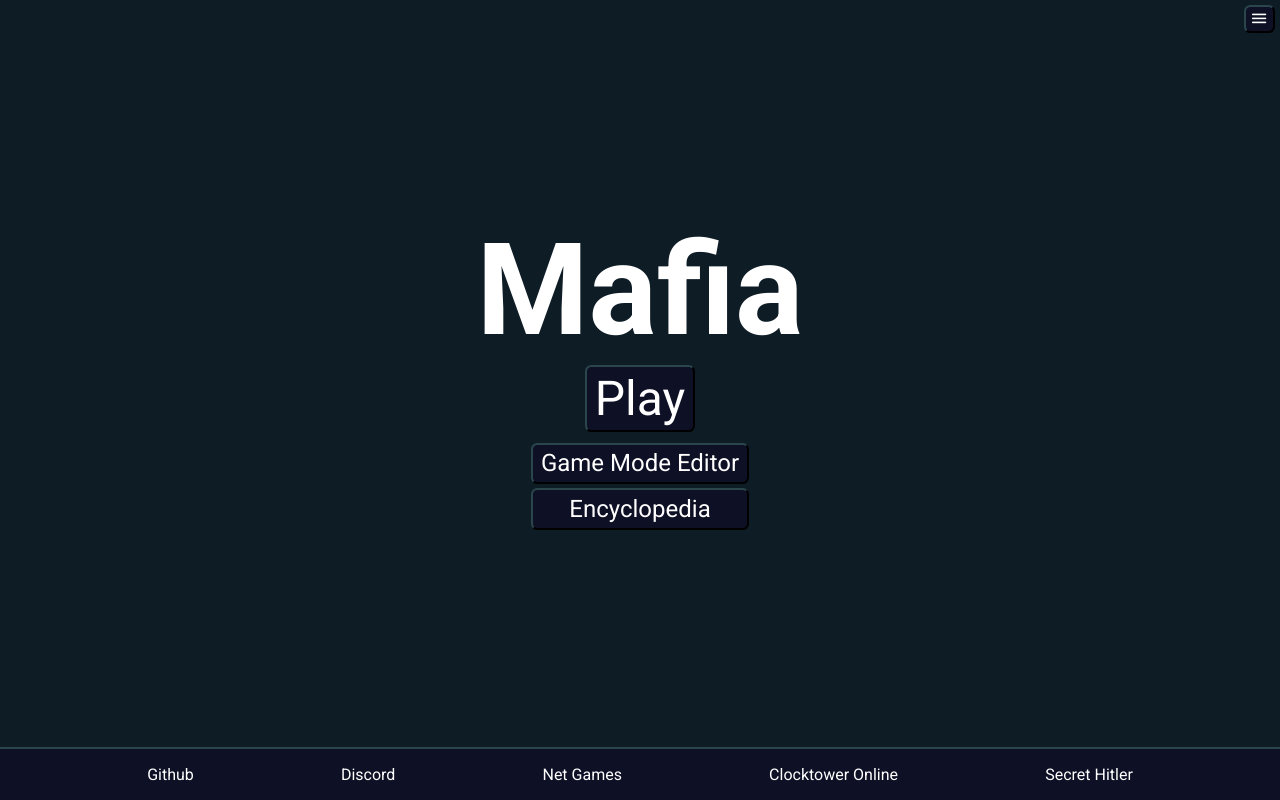
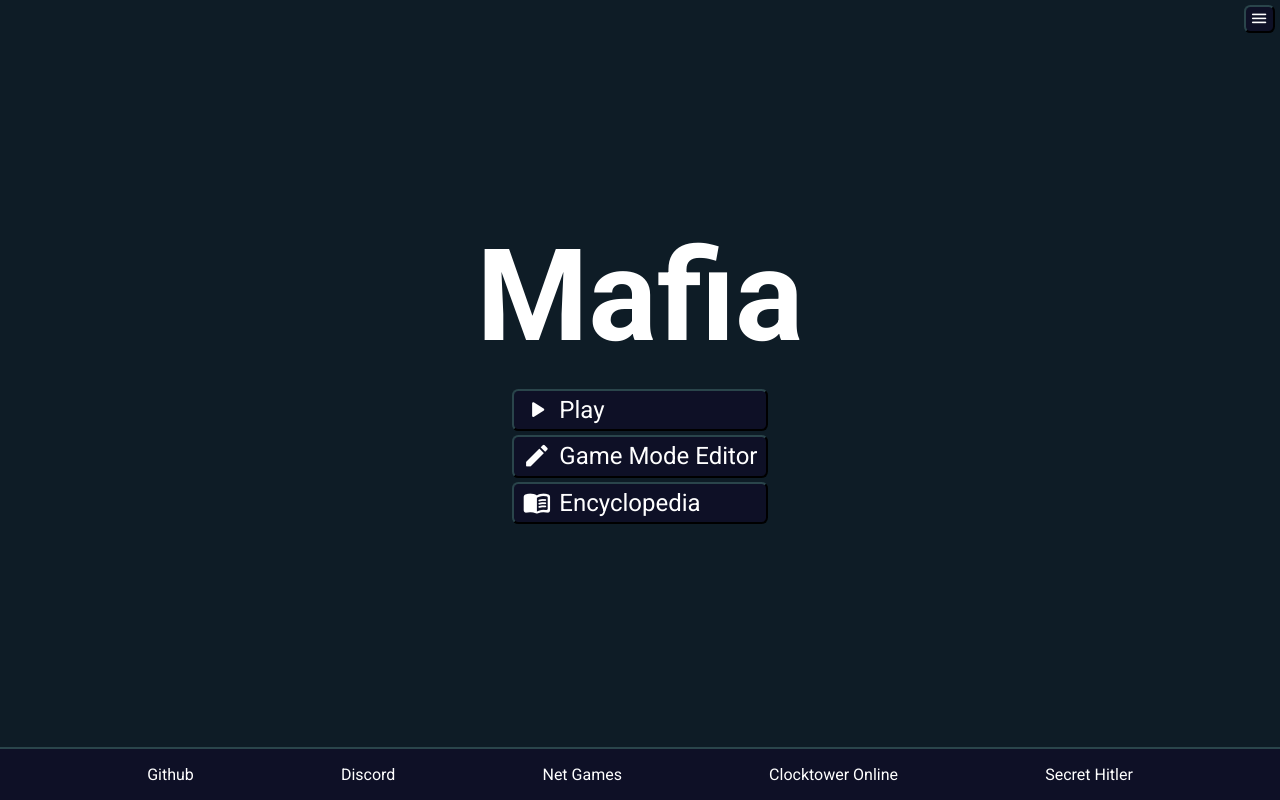
Before and after one commit to mafia-rust/mafia, a React (Create React App) app in the folder client/: page / in a window 1280 px wide. Built offline with nearby package versions, Linux system fonts and the light colour scheme.

Commit message:
Restyle lobby menu and main menu

```diff
--- a/client/src/components/ClipboardButtons.tsx
+++ b/client/src/components/ClipboardButtons.tsx
@@ -9,7 +9,7 @@ type CopyButtonResult = boolean;
 type CopyButtonProps = ButtonProps<CopyButtonResult> & { onClick?: undefined, ref?: undefined, text: string };
 
 function reconcileCopyProps(props: CopyButtonProps): ButtonProps<CopyButtonResult> {
-    let newProps: any = {...props};
+    let newProps: Partial<CopyButtonProps> = {...props};
     delete newProps.onClick;
     delete newProps.ref;
     newProps.text = undefined;
@@ -42,10 +42,10 @@ type PasteButtonProps<H> = ButtonProps<PasteButtonResult<H>> & {
 };
 
 function reconcilePasteProps<H>(props: PasteButtonProps<H>): ButtonProps<PasteButtonResult<H>> {
-    const newProps: any = {...props};
+    const newProps: Partial<PasteButtonProps<H>> = {...props};
     delete newProps.onClick;
-    delete newProps.onPasteSuccessful;
-    delete newProps.handlerFailureText;
+    delete newProps.onClipboardRead;
+    delete newProps.failureText;
 
     return newProps;
 }
--- a/client/src/components/GameModesEditor.tsx
+++ b/client/src/components/GameModesEditor.tsx
@@ -31,11 +31,12 @@ export default function GameModesEditor(): ReactElement {
     const [disabledRoles, setDisabledRoles] = useState<Role[]>([]);
 
 
-    const onChangeRolePicker = (value: RoleOutline, index: number) => {
-        let newRoleList = [...roleList];
+    const onChangeRolePicker = useCallback((value: RoleOutline, index: number) => {
+        const newRoleList = [...roleList];
         newRoleList[index] = value;
         setRoleList(newRoleList);
-    }
+    }, [roleList]);
+
     const addOutline = () => {
         setRoleList([...roleList, {type: "any"}]);
     }
--- a/client/src/components/OutlineSelector.tsx
+++ b/client/src/components/OutlineSelector.tsx
@@ -178,9 +178,7 @@ export function OutlineListSelector(props: {
     const {roleList} = useContext(GameModeContext);
 
     const simplify = () => {
-        for(let i = 0; i < roleList.length; i++) {
-            props.onChangeRolePicker(simplifyRoleOutline(roleList[i]), i);
-        }
+        props.setRoleList(roleList.map(simplifyRoleOutline));
     }
 
     return <section className="graveyard-menu-colors selector-section">
--- a/client/src/index.css
+++ b/client/src/index.css
@@ -159,7 +159,7 @@ code, .code {
     --background-color: #192c23;
     --primary-color: #0c1a0c;
     --primary-border-color: #3b5738;
-    --secondary-color: #212e20;
+    --secondary-color: #14271e;
     --hover-color: #2d4e37;
     --tab-color: #254230;
 }
--- a/client/src/menu/lobby/LobbyMenu.tsx
+++ b/client/src/menu/lobby/LobbyMenu.tsx
@@ -16,6 +16,7 @@ import { GameModeContext } from "../../components/GameModesEditor";
 import PhaseTimesSelector from "../../components/PhaseTimeSelector";
 import { OutlineListSelector } from "../../components/OutlineSelector";
 import DisabledRoleSelector from "../../components/DisabledRoleSelector";
+import Icon from "../../components/Icon";
 
 export default function LobbyMenu(): ReactElement {
     const [roleList, setRoleList] = useState(
@@ -107,10 +108,10 @@ export default function LobbyMenu(): ReactElement {
                                 );
                             }
                         }}
-                    >{translate("importFromClipboard")}</PasteButton>
+                    ><Icon>content_paste</Icon> {translate("importFromClipboard")}</PasteButton>
                     <PhaseTimesSelector
                         disabled={!isHost}
-                        onChange={GAME_MANAGER.sendSetPhaseTimesPacket}
+                        onChange={pts => GAME_MANAGER.sendSetPhaseTimesPacket(pts)}
                     />
                     <OutlineListSelector
                         disabled={!isHost}
@@ -177,7 +178,7 @@ function LobbyMenuHeader(): JSX.Element {
                     Anchor.setContent(<LobbyMenu/>)
                 }
             }}>
-                {translate("menu.lobby.button.start")}
+                <Icon>play_arrow</Icon>{translate("menu.lobby.button.start")}
             </button>
             <RoomLinkButton/>
         </div>
--- a/client/src/menu/lobby/LobbyNamePane.tsx
+++ b/client/src/menu/lobby/LobbyNamePane.tsx
@@ -3,6 +3,7 @@ import { ReactElement } from "react";
 import GAME_MANAGER from "../..";
 import translate from "../../game/lang";
 import { StateEventType, StateListener } from "../../game/gameManager.d";
+import Icon from "../../components/Icon";
 
 
 
@@ -39,7 +40,7 @@ export default function LobbyNamePane(): ReactElement {
         {!isSpectator && <NameSelector/>}
         {isSpectator && <button
             onClick={()=>{GAME_MANAGER.sendSetSpectatorPacket(false)}}
-        >{translate("switchToPlayer")}</button>}
+        ><Icon>sports_esports</Icon> {translate("switchToPlayer")}</button>}
     </section>
 }
 
@@ -52,7 +53,7 @@ function NameSelector(): ReactElement {
             <section><h2>{GAME_MANAGER.getMyName() ?? ""}</h2></section>
             <button
                 onClick={()=>{GAME_MANAGER.sendSetSpectatorPacket(true)}}
-            >{translate("switchToSpectator")}</button>
+            ><Icon>visibility</Icon> {translate("switchToSpectator")}</button>
         </div>
         <div className="name-box">
             <input type="text" value={enteredName}
--- a/client/src/menu/lobby/lobbyMenu.css
+++ b/client/src/menu/lobby/lobbyMenu.css
@@ -35,11 +35,14 @@
 
 .lm > header button{
     font-size: 1.5rem;
-    padding: .5rem;
+    display: flex;
+    flex-direction: row;
+    gap: .25rem;
+    padding: .25rem .5rem;
 }
 
 .lm > header button .icon {
-    font-size: 1.5rem;
+    font-size: 1.8rem;
 }
 
 .lm > main ol {
@@ -81,3 +84,30 @@
 .lobby-name section{
     flex-grow: 1;
 }
+
+.lm .player-list > div {
+    border: .13rem solid var(--primary-border-color);
+    border-top-color: black;
+    border-left-color: black;
+    border-radius: .5rem;
+}
+
+.lm .player-list ol li {
+    display: flex;
+    flex-direction: row;
+    justify-content: space-between;
+    padding: .13rem .25rem;
+    gap: .5rem;
+    align-items: center;
+    min-height: 2rem;
+}
+
+.lm .player-list ol li:nth-of-type(even) {
+    background-color: var(--secondary-color);
+}
+
+.lm .player-list ol li > div {
+    display: flex;
+    flex-direction: row;
+    gap: .25rem;
+}
--- a/client/src/menu/main/StartMenu.tsx
+++ b/client/src/menu/main/StartMenu.tsx
@@ -3,13 +3,12 @@ import GAME_MANAGER from "../../index";
 import "../../index.css"
 import "./startMenu.css"
 import translate from "../../game/lang";
-// import WikiSearch from "../../components/WikiSearch";
 import Anchor from "../Anchor";
-// import * as LoadingScreen from "../LoadingScreen";
-import StandaloneWiki from "./StandaloneWiki";
 import PlayMenu from "./PlayMenu";
 import LoadingScreen from "../LoadingScreen";
 import GameModesEditor from "../../components/GameModesEditor";
+import Icon from "../../components/Icon";
+import WikiCoverCard from "../../components/WikiCoverCard";
 
 type StartMenuProps = {
 }
@@ -28,13 +27,16 @@ export default class StartMenu extends React.Component<StartMenuProps, StartMenu
         <main>
             <section id="main">
                 <h1>{translate("menu.start.title")}</h1>
-
-                    <button onClick={()=>{this.connectButton()}}>
-                        {translate("menu.start.button.play")}
+                <div>
+                    <button onClick={() => this.connectButton()}>
+                        <Icon>play_arrow</Icon> {translate("menu.start.button.play")}
                     </button>
-                <div>
-                    <button onClick={() => {Anchor.setCoverCard(<GameModesEditor/>)}}>{translate("menu.settings.gameSettingsEditor")}</button>
-                    <button onClick={()=>{Anchor.setContent(<StandaloneWiki/>)}}>{translate("menu.wiki.title")}</button>
+                    <button onClick={() => Anchor.setCoverCard(<GameModesEditor/>)}>
+                        <Icon>edit</Icon> {translate("menu.settings.gameSettingsEditor")}
+                    </button>
+                    <button onClick={() => Anchor.setCoverCard(<WikiCoverCard />, "wiki-menu-colors")}>
+                        <Icon>menu_book</Icon> {translate("menu.wiki.title")}
+                    </button>
                 </div>
 
             </section>
--- a/client/src/menu/main/startMenu.css
+++ b/client/src/menu/main/startMenu.css
@@ -24,7 +24,7 @@
 }
 
 .sm > main > section#main > div {
-    margin-top: .5rem;
+    margin-top: 1rem;
     display: flex;
     flex-direction: column;
 }
@@ -33,14 +33,15 @@
     padding: 0;
     margin: 0;
 }
-.sm > main > section#main > button {
-    padding: 0.2rem 0.5rem;
-    margin: 0rem 0.5rem;
-    font-size: 3rem;
-}
 .sm > main > section#main > div > button {
+    display: flex;
+    flex-direction: row;
+    gap: .5rem;
     padding: 0.3rem 0.5rem;
     font-size: 1.5rem;
+}
+.sm > main > section#main > div > button .icon {
+    font-size: 1.8rem;
 }
 
 .sm > main > section#main {
```
Also changed, not shown: client/src/menu/lobby/LobbyPlayerList.tsx (+16 -15 lines), client/src/resources/lang/en_us.json.
